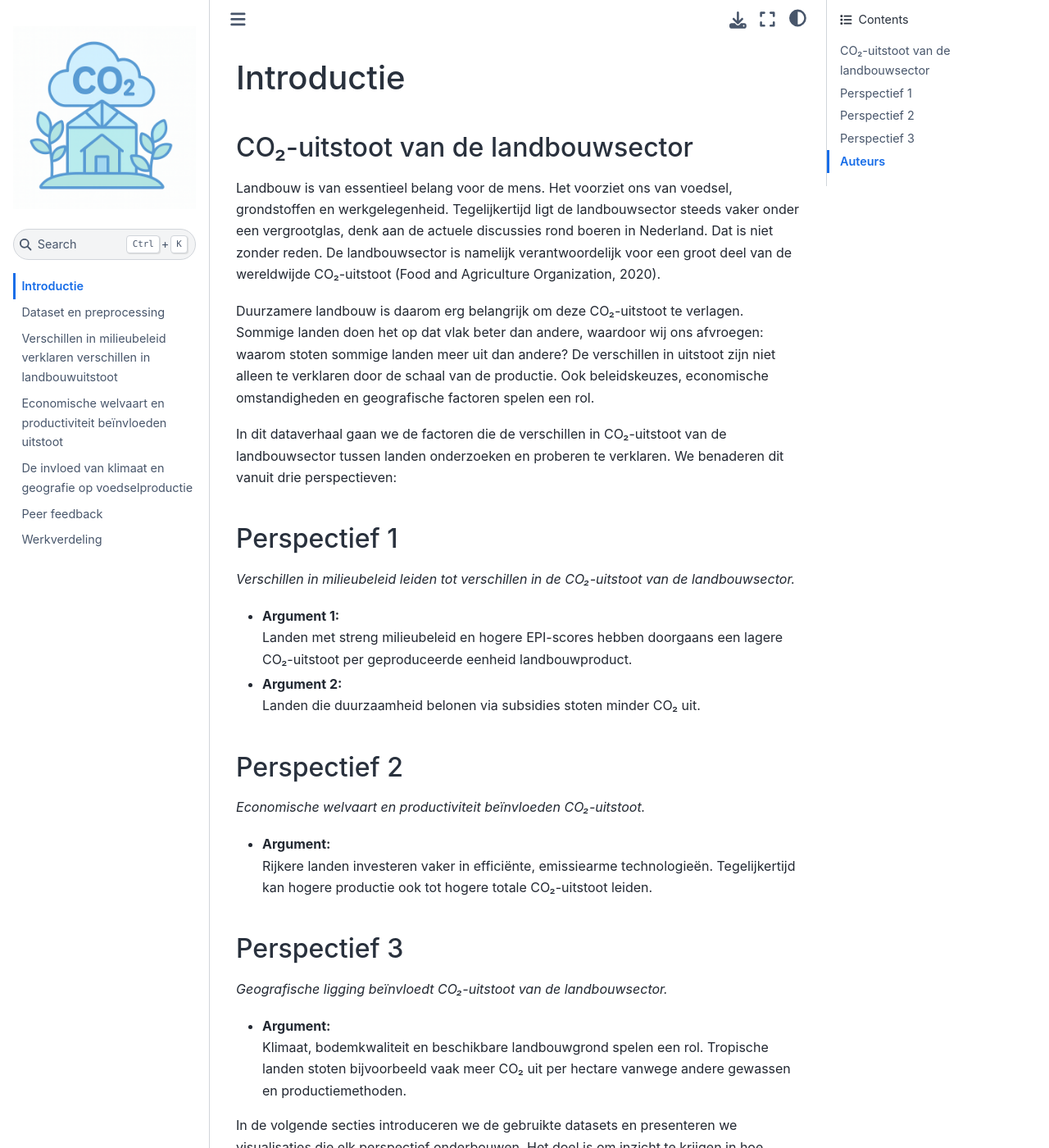
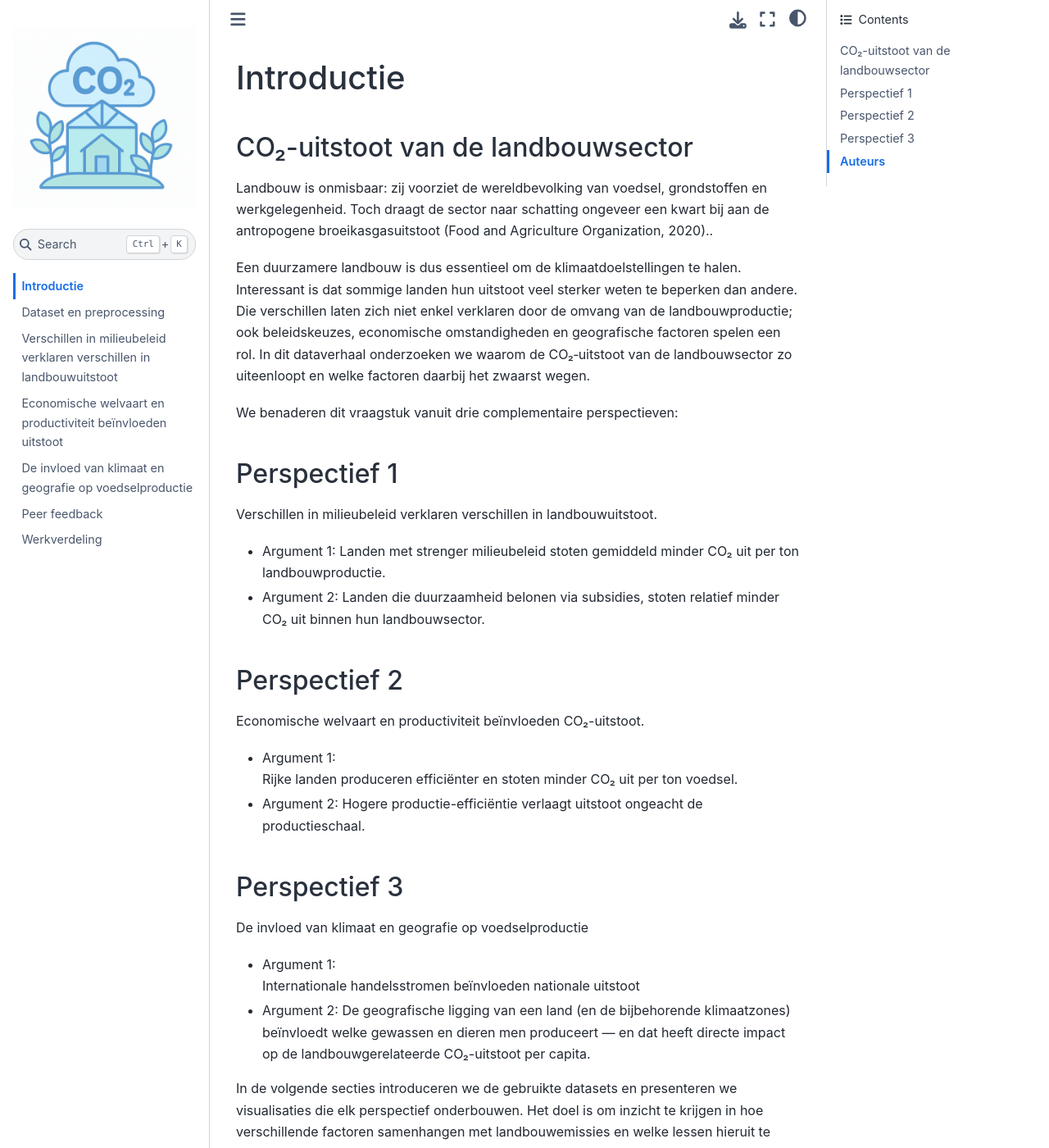
Before and after one commit to CarmenvanderLans/Information-Vis, a Jupyter Book: the page built from intro.md, in a window 1280 px wide and 1400 px high. Shown: the whole window at 82% size. Built offline with Jupyter Book 1.0.4 settings and Sphinx 7.4.7 and the Sphinx Book theme 1.1.4, drawn with Linux system fonts in a browser that asks for light colours.

Commit message:
intro af

```diff
--- a/intro.md
+++ b/intro.md
@@ -1,37 +1,38 @@
 # Introductie
 ## CO₂-uitstoot van de landbouwsector
 
-Landbouw is van essentieel belang voor de mens. Het voorziet ons van voedsel, grondstoffen en werkgelegenheid. Tegelijkertijd ligt de landbouwsector steeds vaker onder een vergrootglas, denk aan de actuele discussies rond boeren in Nederland. Dat is niet zonder reden. De landbouwsector is namelijk verantwoordelijk voor een groot deel van de wereldwijde CO₂-uitstoot (Food and Agriculture Organization, 2020).
+Landbouw is onmisbaar: zij voorziet de wereldbevolking van voedsel, grondstoffen en werkgelegenheid. Toch draagt de sector naar schatting ongeveer een kwart bij aan de antropogene broeikasgasuitstoot (Food and Agriculture Organization, 2020)..
 
-Duurzamere landbouw is daarom erg belangrijk om deze CO₂-uitstoot te verlagen. Sommige landen doen het op dat vlak beter dan andere, waardoor wij ons afvroegen: waarom stoten sommige landen meer uit dan andere? De verschillen in uitstoot zijn niet alleen te verklaren door de schaal van de productie. Ook beleidskeuzes, economische omstandigheden en geografische factoren spelen een rol.
+Een duurzamere landbouw is dus essentieel om de klimaatdoelstellingen te halen. Interessant is dat sommige landen hun uitstoot veel sterker weten te beperken dan andere. Die verschillen laten zich niet enkel verklaren door de omvang van de landbouwproductie; ook beleidskeuzes, economische omstandigheden en geografische factoren spelen een rol. In dit dataverhaal onderzoeken we waarom de CO₂‑uitstoot van de landbouwsector zo uiteenloopt en welke factoren daarbij het zwaarst wegen.
 
-In dit dataverhaal gaan we de factoren die de verschillen in CO₂-uitstoot van de landbouwsector tussen landen onderzoeken en proberen te verklaren. We benaderen dit vanuit drie perspectieven:
-
+We benaderen dit vraagstuk vanuit drie complementaire perspectieven:
 
 
 ## Perspectief 1
-*Verschillen in milieubeleid leiden tot verschillen in de CO₂-uitstoot van de landbouwsector.*
+Verschillen in milieubeleid verklaren verschillen in landbouwuitstoot.
 
-- **Argument 1:**
-  Landen met streng milieubeleid en hogere EPI-scores hebben doorgaans een lagere CO₂-uitstoot per geproduceerde eenheid landbouwproduct.
-- **Argument 2:**
-  Landen die duurzaamheid belonen via subsidies stoten minder CO₂ uit.
+- Argument 1:
+  Landen met strenger milieubeleid stoten gemiddeld minder CO₂ uit per ton landbouwproductie.
+- Argument 2:
+  Landen die duurzaamheid belonen via subsidies, stoten relatief minder CO₂ uit binnen hun landbouwsector.
 
 
 ## Perspectief 2
-*Economische welvaart en productiviteit beïnvloeden CO₂-uitstoot.*
+Economische welvaart en productiviteit beïnvloeden CO₂-uitstoot.
 
-- **Argument:**
-  Rijkere landen investeren vaker in efficiënte, emissiearme technologieën. Tegelijkertijd kan hogere productie ook tot hogere totale CO₂-uitstoot leiden.
+- Argument 1:
+  Rijke landen produceren efficiënter en stoten minder CO₂ uit per ton voedsel.
+- Argument 2:
+  Hogere productie-efficiëntie verlaagt uitstoot ongeacht de productieschaal.
 
 
 ## Perspectief 3
-*Geografische ligging beïnvloedt CO₂-uitstoot van de landbouwsector.*
+De invloed van klimaat en geografie op voedselproductie
 
-- **Argument:**
-  Klimaat, bodemkwaliteit en beschikbare landbouwgrond spelen een rol. Tropische landen stoten bijvoorbeeld vaak meer CO₂ uit per hectare vanwege andere gewassen en productiemethoden.
-
-
+- Argument 1:
+  Internationale handelsstromen beïnvloeden nationale uitstoot
+- Argument 2:
+  De geografische ligging van een land (en de bijbehorende klimaatzones) beïnvloedt welke gewassen en dieren men produceert — en dat heeft directe impact op de landbouwgerelateerde CO₂-uitstoot per capita.
 
 In de volgende secties introduceren we de gebruikte datasets en presenteren we visualisaties die elk perspectief onderbouwen. Het doel is om inzicht te krijgen in hoe verschillende factoren samenhangen met landbouwemissies en welke lessen hieruit te trekken zijn voor duurzamer beleid.
 
```
